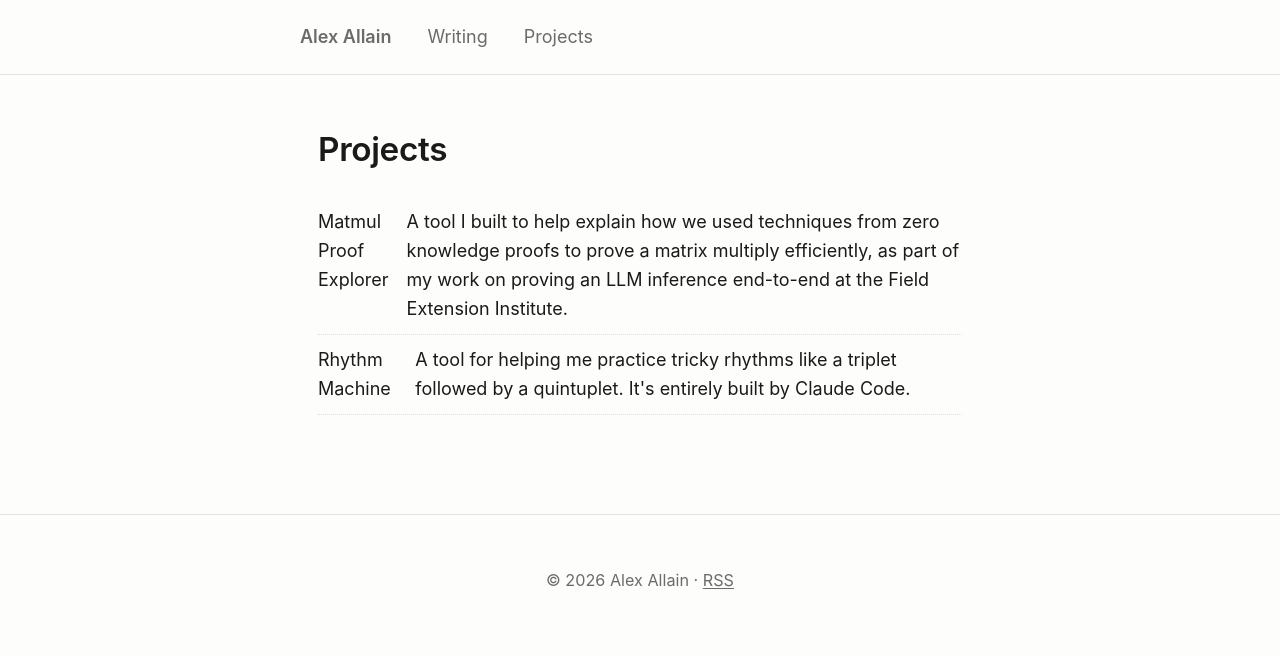
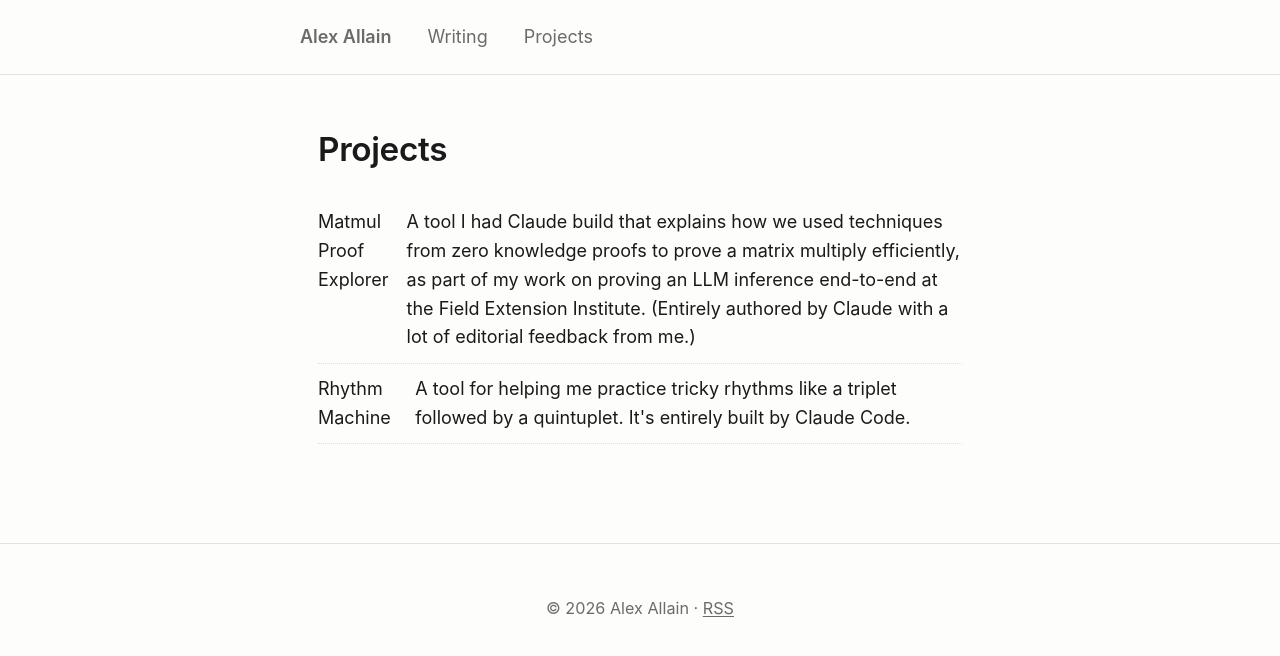
Before and after one commit to alexallain/alexallain.github.io, a Jekyll site: the page built from projects.md, in a window 1280 px wide. Shown: the top 656 px of the page. Built offline with Jekyll 4.4.1, drawn with Linux system fonts in a browser that asks for light colours.

Commit message:
Reword Matmul Proof Explorer description on Projects page
Co-Authored-By: Claude Opus 4.8 (1M context) <noreply@anthropic.com>

```diff
--- a/projects.md
+++ b/projects.md
@@ -8,9 +8,10 @@ permalink: /projects/
 
 <ul class="post-list">
   <li>
-    <a href="{{ '/projects/matmul-proof-explorer/' | relative_url }}">Matmul Proof Explorer</a> A tool I built to help
-explain how we used techniques from zero knowledge proofs to prove a matrix multiply efficiently, as part of my work on
-proving an LLM inference end-to-end at the Field Extension Institute.
+    <a href="{{ '/projects/matmul-proof-explorer/' | relative_url }}">Matmul Proof Explorer</a> A tool I had Claude
+build that explains how we used techniques from zero knowledge proofs to prove a matrix multiply efficiently, as part
+of my work on proving an LLM inference end-to-end at the Field Extension Institute. (Entirely authored by Claude with a
+lot of editorial feedback from me.)
   </li>
   <li>
     <a href="{{ '/projects/rhythm-machine/' | relative_url }}">Rhythm Machine</a> A tool for helping me practice
```
